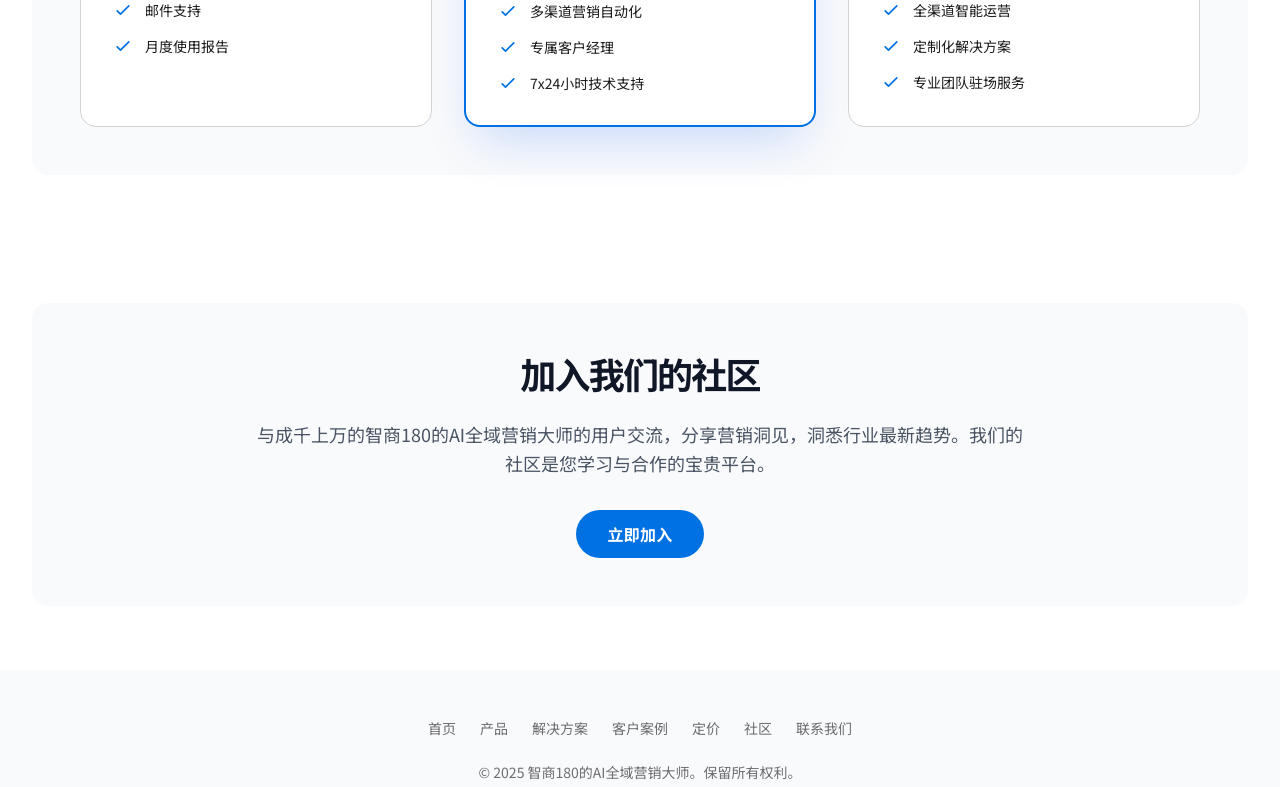
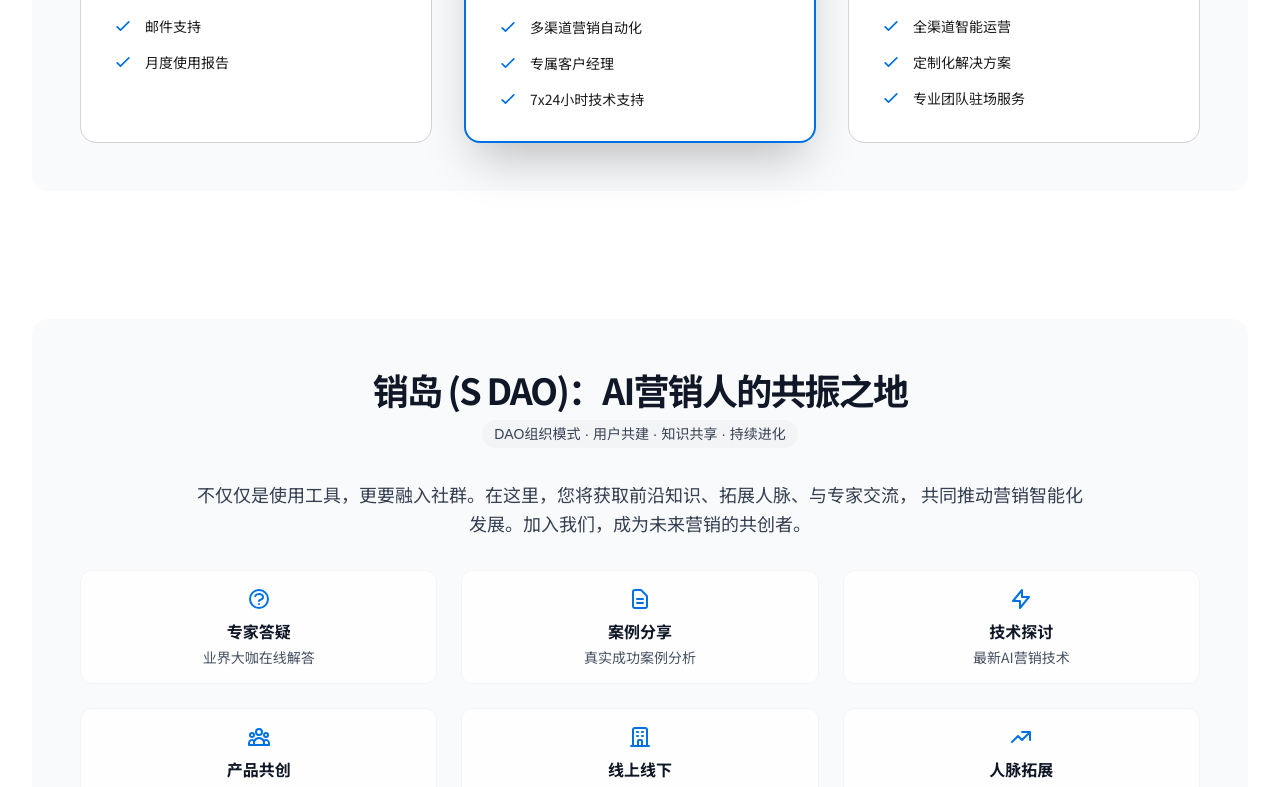
Before and after one commit to WeDAOLabs/xiaodashi-web, a Next.js app in the folder frontend/: page / in a window 1280 px wide. Shown: the part 4140-4927 px from the top of the page. Built offline with nearby package versions, Linux system fonts and the light colour scheme; a web font is replaced by a local one.

Commit message:
重构首页社区

```diff
--- a/frontend/app/components/Community.tsx
+++ b/frontend/app/components/Community.tsx
@@ -1,15 +1,103 @@
 import { Button } from '@/app/components/ui/Button';
 
+// Community feature data - following KISS principle for easy maintenance
+const COMMUNITY_FEATURES = [
+  {
+    id: 'expert-qa',
+    title: '专家答疑',
+    description: '业界大咖在线解答',
+    iconPath: 'M8.228 9c.549-1.165 2.03-2 3.772-2 2.21 0 4 1.343 4 3 0 1.4-1.278 2.575-3.006 2.907-.542.104-.994.54-.994 1.093m0 3h.01M21 12a9 9 0 11-18 0 9 9 0 0118 0z'
+  },
+  {
+    id: 'case-sharing',
+    title: '案例分享',
+    description: '真实成功案例分析',
+    iconPath: 'M9 12h6m-6 4h6m2 5H7a2 2 0 01-2-2V5a2 2 0 012-2h5.586a1 1 0 01.707.293l5.414 5.414a1 1 0 01.293.707V19a2 2 0 01-2 2z'
+  },
+  {
+    id: 'tech-discussion',
+    title: '技术探讨',
+    description: '最新AI营销技术',
+    iconPath: 'M13 10V3L4 14h7v7l9-11h-7z'
+  },
+  {
+    id: 'product-creation',
+    title: '产品共创',
+    description: '参与产品设计与优化',
+    iconPath: 'M17 20h5v-2a3 3 0 00-5.356-1.857M17 20H7m10 0v-2c0-.656-.126-1.283-.356-1.857M7 20H2v-2a3 3 0 015.356-1.857M7 20v-2c0-.656.126-1.283.356-1.857m0 0a5.002 5.002 0 019.288 0M15 7a3 3 0 11-6 0 3 3 0 016 0zm6 3a2 2 0 11-4 0 2 2 0 014 0zM7 10a2 2 0 11-4 0 2 2 0 014 0z'
+  },
+  {
+    id: 'online-offline',
+    title: '线上线下',
+    description: '丰富的活动形式',
+    iconPath: 'M19 21V5a2 2 0 00-2-2H7a2 2 0 00-2 2v16m14 0h2m-2 0h-5m-9 0H3m2 0h5M9 7h1m-1 4h1m4-4h1m-1 4h1m-5 10v-5a1 1 0 011-1h2a1 1 0 011 1v5m-4 0h4'
+  },
+  {
+    id: 'networking',
+    title: '人脉拓展',
+    description: '连接同行精英',
+    iconPath: 'M13 7h8m0 0v8m0-8l-8 8-4-4-6 6'
+  }
+];
+
+// Modular feature card component - high cohesion, low coupling
+interface FeatureCardProps {
+  title: string;
+  description: string;
+  iconPath: string;
+}
+
+const FeatureCard = ({ title, description, iconPath }: FeatureCardProps) => (
+  <div className="bg-white/80 backdrop-blur-sm rounded-xl p-4 border border-gray-100">
+    <div className="text-[var(--primary-color)] mb-2">
+      <svg className="w-6 h-6 mx-auto" fill="none" stroke="currentColor" viewBox="0 0 24 24">
+        <path strokeLinecap="round" strokeLinejoin="round" strokeWidth={2} d={iconPath} />
+      </svg>
+    </div>
+    <h3 className="font-semibold text-gray-900 mb-1">{title}</h3>
+    <p className="text-sm text-gray-600">{description}</p>
+  </div>
+);
+
+// Main community component - clean and modular
 const Community = () => (
-  <section className="rounded-2xl bg-gray-50 p-8 text-center sm:p-12">
-    <h2 className="text-3xl font-bold leading-tight tracking-tighter text-gray-900 sm:text-4xl">
-      加入我们的社区
-    </h2>
-    <p className="mx-auto mt-6 max-w-3xl text-base font-normal leading-relaxed text-gray-600 sm:text-lg">
-      与成千上万的智商180的AI全域营销大师的用户交流，分享营销洞见，洞悉行业最新趋势。我们的社区是您学习与合作的宝贵平台。
+  <section className="section-container text-center bg-gray-50">
+    {/* 标题区域 */}
+    <div className="mb-8">
+      <h2 className="text-3xl font-bold leading-tight tracking-tighter text-gray-900 sm:text-4xl mb-2">
+        销岛 (S DAO)：AI营销人的共振之地
+      </h2>
+      <div className="inline-flex items-center px-3 py-1 rounded-full bg-gray-100 text-gray-700 text-sm font-medium">
+        DAO组织模式 · 用户共建 · 知识共享 · 持续进化
+      </div>
+    </div>
+
+    {/* 主要内容 */}
+    <p className="mx-auto mt-6 max-w-4xl text-base font-normal leading-relaxed text-gray-700 sm:text-lg mb-8">
+      不仅仅是使用工具，更要融入社群。在这里，您将获取前沿知识、拓展人脉、与专家交流，
+      共同推动营销智能化发展。加入我们，成为未来营销的共创者。
     </p>
+
+    {/* 社区特色 */}
+    <div className="grid grid-cols-1 md:grid-cols-2 lg:grid-cols-3 gap-6 mb-10">
+      {COMMUNITY_FEATURES.map((feature) => (
+        <FeatureCard
+          key={feature.id}
+          title={feature.title}
+          description={feature.description}
+          iconPath={feature.iconPath}
+        />
+      ))}
+    </div>
+
+    {/* CTA按钮 */}
     <div className="mt-8 flex justify-center">
-      <Button href="/community">立即加入</Button>
+      <Button
+        href="/community"
+        className="btn-gradient-primary text-white font-semibold px-8 py-3 text-lg shadow-lg hover:shadow-xl transition-all duration-300"
+      >
+        立即登岛，开启共创之旅
+      </Button>
     </div>
   </section>
 );
--- a/frontend/app/components/FeatureSection.tsx
+++ b/frontend/app/components/FeatureSection.tsx
@@ -13,7 +13,7 @@ interface FeatureSectionProps {
 
 const CheckIcon = () => (
   <svg
-    className="mt-1 h-5 w-5 flex-shrink-0 text-blue-600"
+    className="mt-1 h-5 w-5 flex-shrink-0 text-[var(--primary-color)]"
     xmlns="http://www.w3.org/2000/svg"
     fill="none"
     viewBox="0 0 24 24"
@@ -41,7 +41,7 @@ export default function FeatureSection({
   return (
     <div className={`grid grid-cols-1 items-center gap-12 lg:grid-cols-2 lg:gap-20`}>
       <div className={`text-center lg:text-left ${reverse ? 'lg:order-2' : ''}`}>
-        <p className="font-semibold text-blue-600">{tag}</p>
+        <p className="font-semibold text-[var(--primary-color)]">{tag}</p>
         <h2 className="mt-2 text-4xl font-bold tracking-tight text-gray-900 sm:text-5xl">
           {title}
         </h2>
--- a/frontend/app/components/Footer.tsx
+++ b/frontend/app/components/Footer.tsx
@@ -1,7 +1,7 @@
 'use client';
 
+import Link from 'next/link';
 import { useState } from 'react';
-import Link from 'next/link';
 import ContactSalesModal from './ContactSalesModal';
 
 const Footer = () => {
--- a/frontend/app/components/Pricing.tsx
+++ b/frontend/app/components/Pricing.tsx
@@ -52,7 +52,7 @@ const Pricing = () => {
   ];
 
   return (
-    <section className="rounded-2xl bg-gray-50 p-8 sm:p-12">
+    <section className="section-container bg-gray-50">
       <div className="text-center">
         <h2 className="text-3xl font-bold leading-tight tracking-tighter text-gray-900 sm:text-4xl">
           选择适合您的方案
--- a/frontend/app/components/pricing/PlanCard.tsx
+++ b/frontend/app/components/pricing/PlanCard.tsx
@@ -15,7 +15,7 @@ const PlanCard = ({ name, price, period, description, features, isRecommended, o
   const cardClasses = [
     'relative flex flex-col gap-6 rounded-2xl p-6 sm:p-8 bg-[var(--background-color)] transition-transform duration-300 ease-in-out hover:transform hover:-translate-y-1 hover:shadow-2xl',
     isRecommended
-      ? 'border-2 border-[var(--primary-color)] shadow-2xl shadow-blue-600/20'
+      ? 'border-2 border-[var(--primary-color)] shadow-2xl shadow-[var(--primary-color)]/20'
       : 'border border-[var(--border-color)]'
   ].join(' ');
 
--- a/frontend/app/components/pricing/PricingCard.tsx
+++ b/frontend/app/components/pricing/PricingCard.tsx
@@ -1,5 +1,5 @@
+import { Button } from '@/app/components/ui/Button';
 import CheckIcon from '@/app/components/ui/CheckIcon';
-import { Button } from '@/app/components/ui/Button';
 
 interface PricingCardProps {
   planName: string;
@@ -15,7 +15,7 @@ interface PricingCardProps {
 const PricingCard: React.FC<PricingCardProps> = ({ planName, price, pricePeriod, description, features, buttonText, isPopular = false, isCustom = false }) => {
   const cardClasses = [
     'relative flex flex-col gap-6 rounded-2xl p-8 bg-[var(--background-color)] border border-[var(--border-color)] transition-transform duration-300 ease-in-out hover:transform hover:-translate-y-1 hover:shadow-2xl',
-    isPopular ? 'border-2 border-[var(--primary-color)] shadow-2xl shadow-blue-600/20' : '',
+    isPopular ? 'border-2 border-[var(--primary-color)] shadow-2xl shadow-[var(--primary-color)]/20' : '',
   ].join(' ');
 
   return (
--- a/frontend/app/globals.css
+++ b/frontend/app/globals.css
@@ -1,34 +1,140 @@
 @import "tailwindcss";
 
+/* ==== Tailwind v4 主题配置 ==== */
 @theme {
   --font-sans: var(--font-noto-sans-sc), var(--font-spline-sans), sans-serif;
+
+  /* 色彩系统 - 使用正确的 v4 命名约定 */
+  --color-primary-50: #eff8ff;
+  --color-primary-100: #dbeeff;
+  --color-primary-500: #0071e3;
+  --color-primary-600: #005bb8;
+  --color-primary-700: #1a7ef3;
+
+  --color-accent: #0077ed;
+
+  /* 中性色调色板 */
+  --color-neutral-50: #f9fafb;
+  --color-neutral-100: #f3f4f6;
+  --color-neutral-200: #e5e7eb;
+  --color-neutral-300: #d1d5db;
+  --color-neutral-400: #9ca3af;
+  --color-neutral-500: #6b7280;
+  --color-neutral-600: #4b5563;
+  --color-neutral-700: #374151;
+  --color-neutral-800: #1f2937;
+  --color-neutral-900: #111827;
+
+  /* 自定义断点 */
+  --breakpoint-3xl: 120rem;
 }
 
-@layer components {
-  .label-style {
-    @apply text-xs font-semibold uppercase tracking-wider text-gray-500;
+/* ==== 语义化CSS变量 ==== */
+:root {
+  /* 语义化颜色映射 - 使用 Tailwind v4 生成的变量 */
+  --primary-color: var(--color-primary-500);
+  --primary-hover: var(--color-primary-600);
+  --primary-light: var(--color-primary-700);
+  --accent-color: var(--color-accent);
+
+  --text-primary: #1d1d1f;
+  --text-secondary: #6e6e73;
+  --text-tertiary: #8e8e93;
+
+  --bg-primary: #ffffff;
+  --bg-secondary: #f5f5f7;
+  --bg-tertiary: var(--color-neutral-50);
+
+  --border-primary: #d2d2d7;
+  --border-secondary: var(--color-neutral-200);
+
+  /* 向后兼容的变量 */
+  --background-color: var(--bg-primary);
+  --surface-color: var(--bg-secondary);
+  --border-color: var(--border-primary);
+}
+
+/* ==== Tailwind v4 组件样式 - 使用 @utility API ==== */
+@utility layout-section {
+  border-radius: 1rem;
+  padding: 2rem;
+  background-color: var(--bg-tertiary);
+
+  @media (min-width: 640px) {
+    padding: 3rem;
   }
 }
 
-:root {
-    --primary-color: #0071e3;
-    --secondary-color: #1d1d1f;
-    --background-color: #ffffff;
-    --surface-color: #f5f5f7;
-    --text-primary: #1d1d1f;
-    --text-secondary: #6e6e73;
-    --border-color: #d2d2d7;
-    --accent-color: #0077ed;
+@utility btn-gradient-primary {
+  background: linear-gradient(to right, var(--primary-color), var(--accent-color));
+  color: white;
+  font-weight: 600;
+  border-radius: 9999px;
+  transition: all 0.3s ease;
+
+  &:hover {
+    @media (hover: hover) {
+      background: linear-gradient(to right, var(--primary-hover), #0066cc);
+    }
+  }
 }
+
+@utility text-heading-primary {
+  font-size: 1.875rem;
+  font-weight: 700;
+  line-height: 1.1;
+  letter-spacing: -0.025em;
+  color: var(--text-primary);
+
+  @media (min-width: 640px) {
+    font-size: 2.25rem;
+  }
+}
+
+@utility text-body-secondary {
+  font-size: 1rem;
+  font-weight: 400;
+  line-height: 1.6;
+  color: var(--text-secondary);
+
+  @media (min-width: 640px) {
+    font-size: 1.125rem;
+  }
+}
+
+@utility card-feature {
+  border-radius: 0.75rem;
+  padding: 1rem;
+  border: 1px solid var(--border-secondary);
+  background-color: rgba(255, 255, 255, 0.8);
+  backdrop-filter: blur(4px);
+}
+
+/* 向后兼容类 */
+@utility section-container {
+  border-radius: 1rem;
+  padding: 2rem;
+  background-color: var(--bg-tertiary);
+
+  @media (min-width: 640px) {
+    padding: 3rem;
+  }
+}
+
+/* ==== 基础样式 ==== */
 body {
-    font-family: var(--font-sans);
-    background-color: var(--background-color);
-    color: var(--text-primary);
+  font-family: var(--font-sans);
+  background-color: var(--bg-primary);
+  color: var(--text-primary);
 }
+
+/* ==== 工具类 ==== */
 .apple-link {
-    color: var(--primary-color);
-    text-decoration: none;
+  color: var(--primary-color);
+  text-decoration: none;
+  transition: text-decoration 0.2s ease;
 }
+
 .apple-link:hover {
-    text-decoration: underline;
+  text-decoration: underline;
 }
--- a/frontend/app/solutions/page.tsx
+++ b/frontend/app/solutions/page.tsx
@@ -1,8 +1,8 @@
 
+import ChevronRightIcon from '@/app/components/ChevronRightIcon';
+import FeatureSection from '@/app/components/FeatureSection';
 import Footer from '@/app/components/Footer';
 import Header from '@/app/components/Header';
-import ChevronRightIcon from '@/app/components/ChevronRightIcon';
-import FeatureSection from '@/app/components/FeatureSection';
 import PageHero from '@/app/components/ui/PageHero';
 
 export default function SolutionsPage() {
@@ -72,7 +72,7 @@ export default function SolutionsPage() {
                   立即开始，亲身体验 智商180的AI全域营销大师 如何为您的业务带来变革。申请免费演示，开启智能营销新篇章。
                 </p>
                 <div className="mt-10">
-                  <button className="inline-flex items-center justify-center rounded-full bg-blue-600 px-8 py-3 text-base font-medium text-white transition-colors hover:bg-blue-700">
+                  <button className="inline-flex items-center justify-center rounded-full bg-[var(--primary-color)] px-8 py-3 text-base font-medium text-white transition-colors hover:bg-[var(--accent-color)]">
                     <span>申请产品演示</span>
                     <ChevronRightIcon className="ml-2 h-5 w-5" />
                   </button>
```
Also changed, not shown: 1 other file (tests, documents, lock files or other folders).
